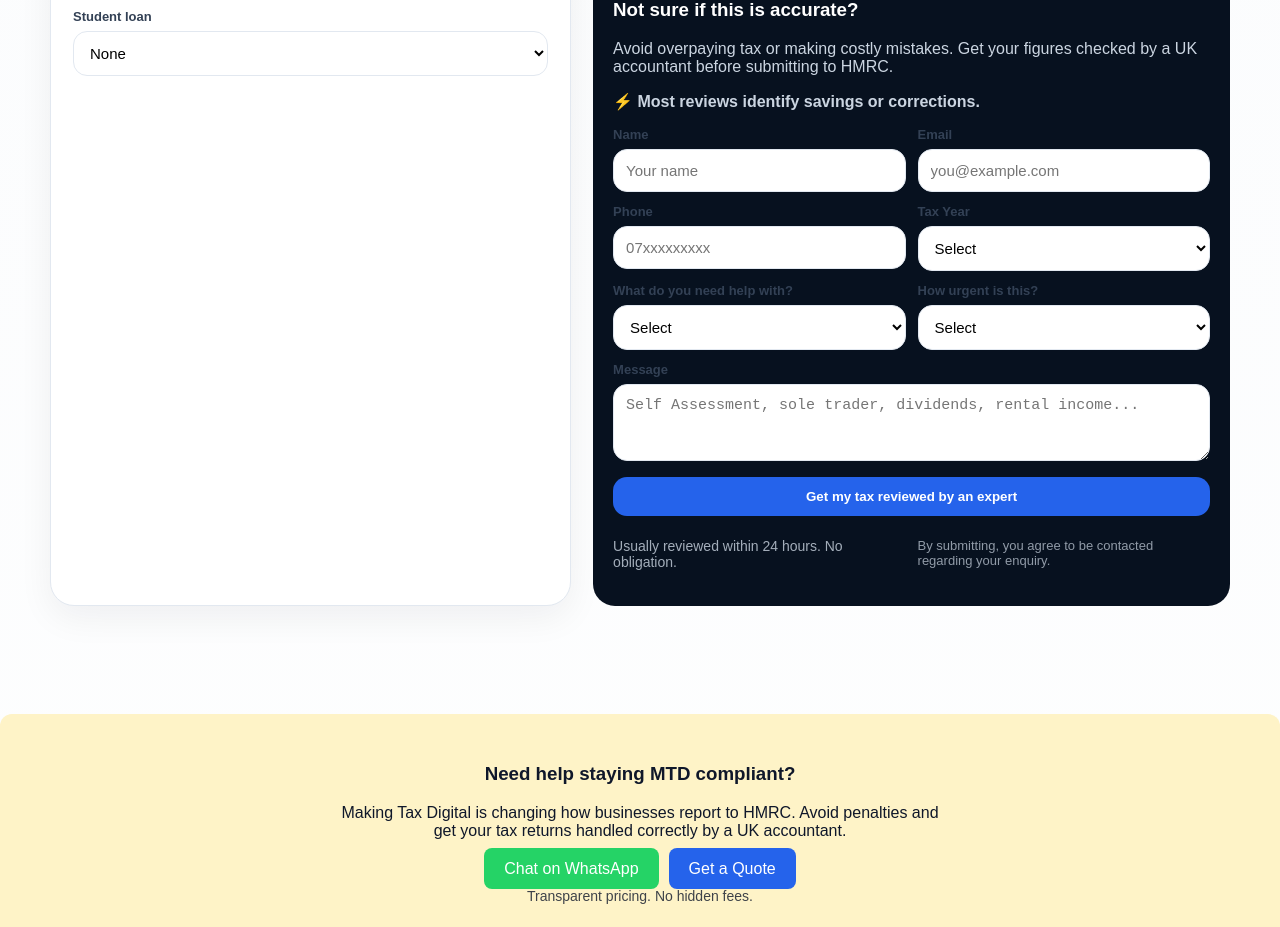
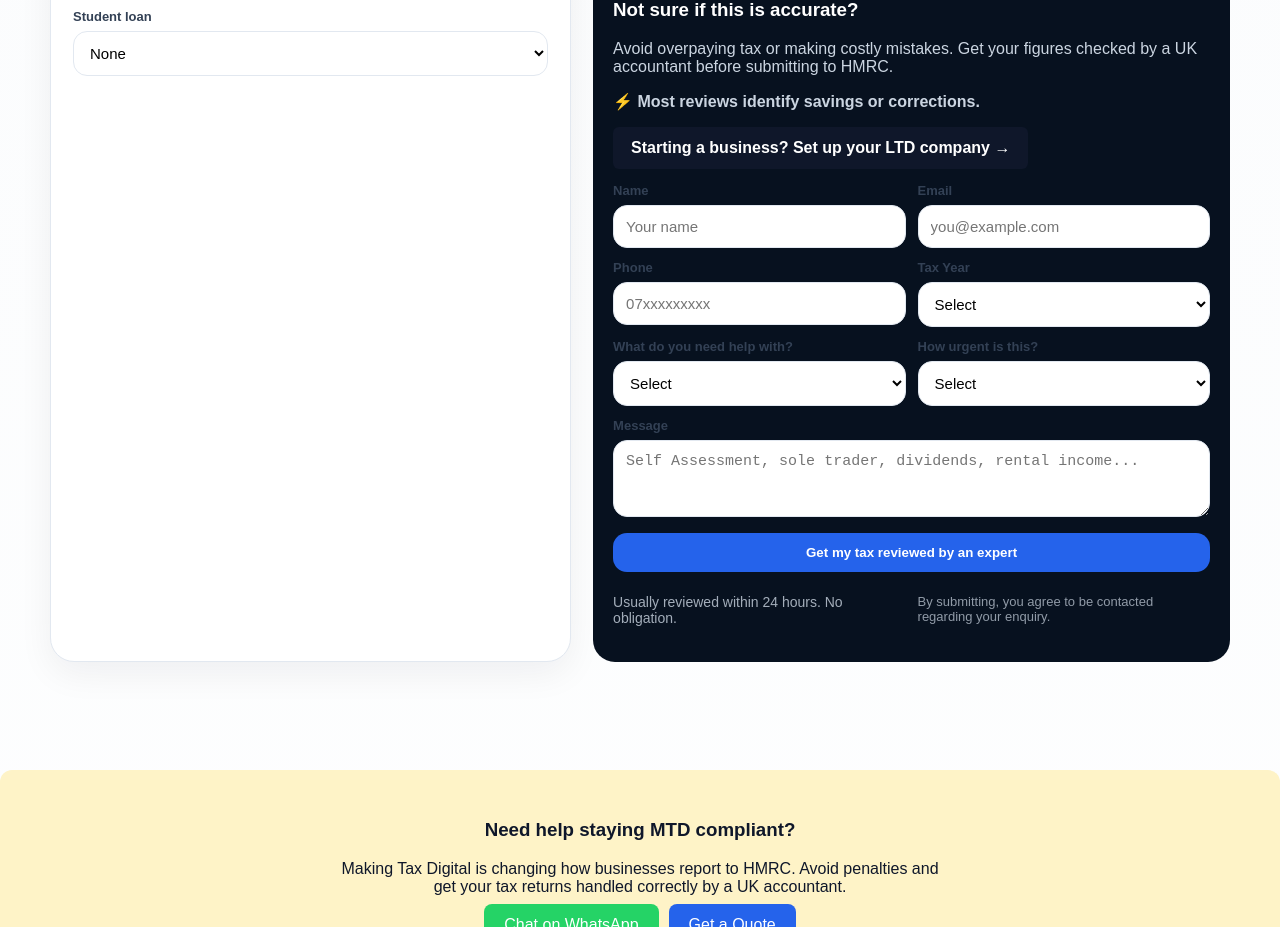
Before and after one commit to HalaDigitalLtd/uktaxcalculator-app, a Next.js app: page / in a window 1280 px wide. Shown: the part 1760-2687 px from the top of the page. Built offline with nearby package versions, Linux system fonts and the light colour scheme.

Commit message:
Add company formation CTA inside calculator panel

```diff
--- a/app/calculator-page.tsx
+++ b/app/calculator-page.tsx
@@ -640,6 +640,22 @@ function CalculatorSection() {
               <p style={{ marginTop: "10px", fontWeight: "bold" }}>
                 ⚡ Most reviews identify savings or corrections.
               </p>
+              <div style={{ marginTop: "15px" }}>
+  <a
+    href="https://haladigital.co.uk/company-formation"
+    style={{
+      display: "inline-block",
+      padding: "12px 18px",
+      background: "#0f172a",
+      color: "white",
+      borderRadius: "6px",
+      textDecoration: "none",
+      fontWeight: "bold"
+    }}
+  >
+    Starting a business? Set up your LTD company →
+  </a>
+</div>
               <LeadCaptureForm />
             </div>
           </div>
```
